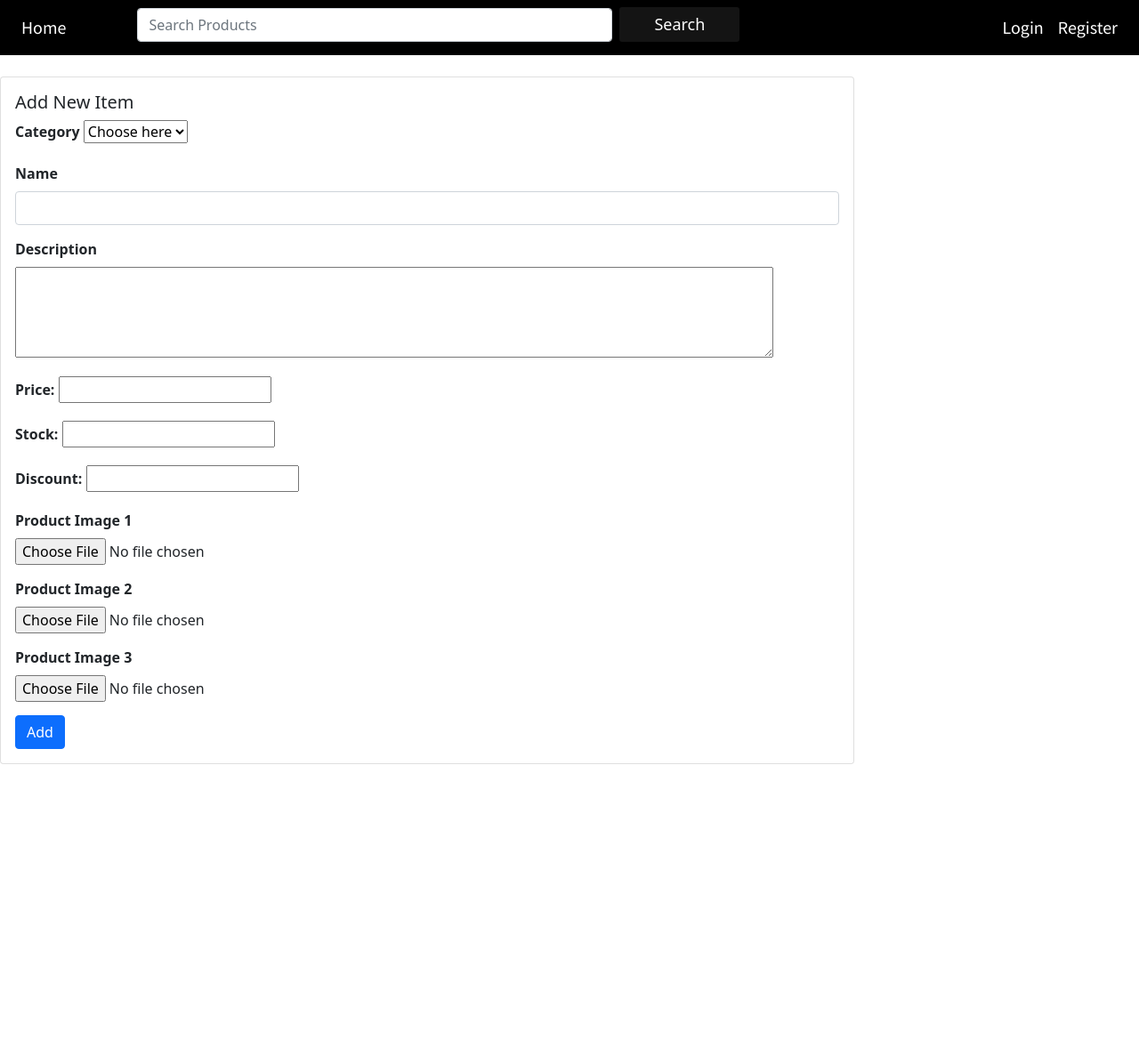
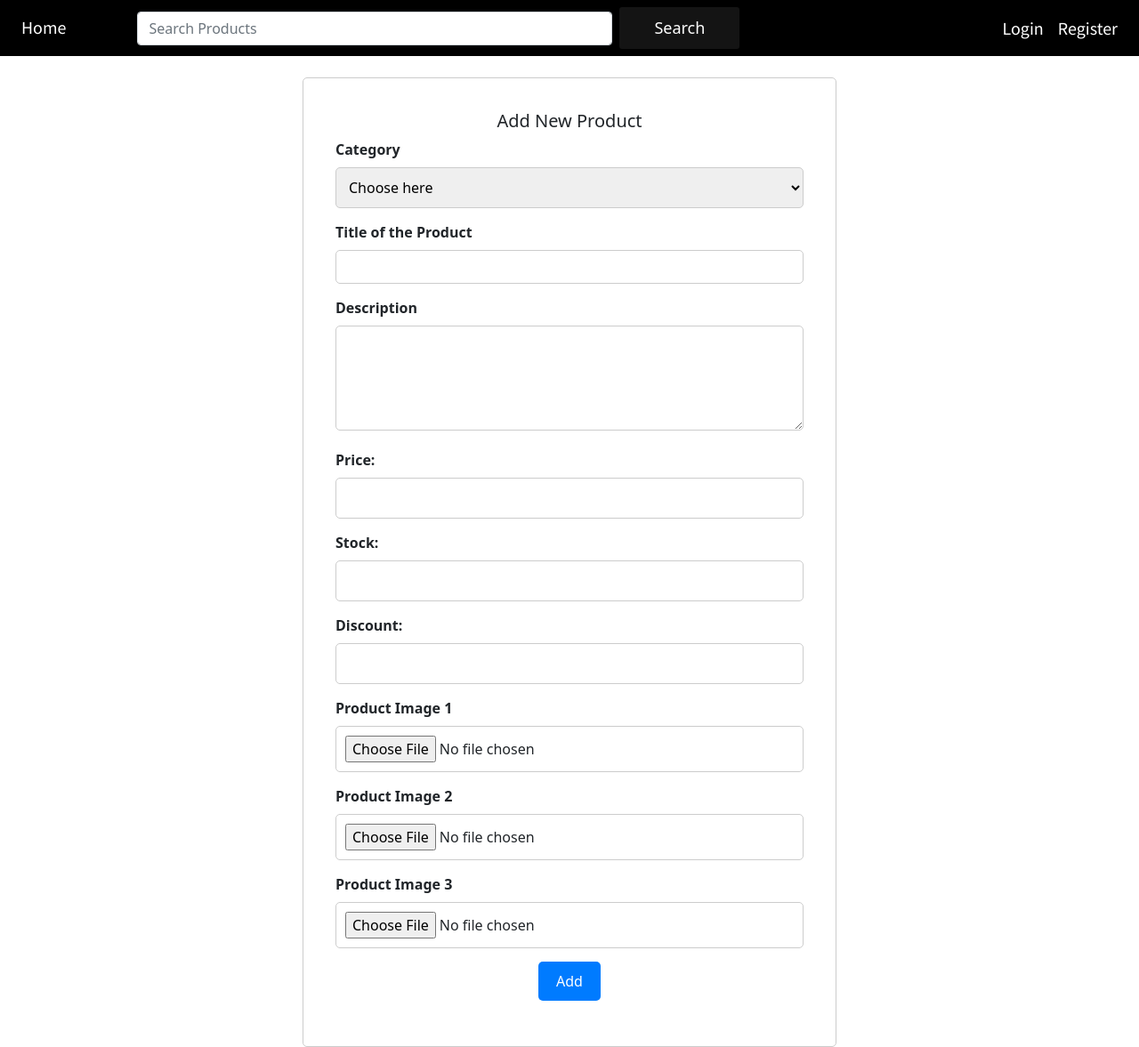
Before and after one commit to jeffyelson/e-commerce-pydevs, a Flask app: page /addProduct in a window 1280 px wide. Shown: the whole page at 89% size. Before the commit the page ends 859 px from the top, so only its background shows below. Run offline with Flask 3, Linux system fonts and the light colour scheme; some libraries are stand-ins or nearby versions.

Commit message:
added some styles for add product

```diff
--- a/website/templates/addProduct.html
+++ b/website/templates/addProduct.html
@@ -1,30 +1,91 @@
-{% extends "base.html" %} {% block title %}HomePage{% endblock %} {% block
-content %}
+{% extends "base.html" %}
+{% block title %}HomePage{% endblock %}
+{% block topnav %}{% endblock %}
+{% block content %}
 
-{% block topnav %}{% endblock %}
+<style>
+    .form-border {
+        border: 1px solid #ccc;
+        border-radius: 5px;
+        padding: 20px;
+        width: 80%;
+        max-width: 600px;
+        margin: 0 auto;
+        background-color: rgba(255, 255, 255, 0.8);
+    }
+
+    @media (max-width: 768px) {
+        .form-border {
+            width: 100%;
+        }
+    }
+
+    .form-group {
+        margin-bottom: 15px;
+    }
+
+    label {
+        font-weight: bold;
+    }
+
+
+    select {
+        width: 100%;
+        padding: 10px;
+        border: 1px solid #ccc;
+        border-radius: 5px;
+    }
+
+
+    textarea {
+        width: 100%;
+        padding: 10px;
+        border: 1px solid #ccc;
+        border-radius: 5px;
+    }
+
+
+    input[type="text"],
+    input[type="number"],
+    input[type="file"] {
+        width: 100%;
+        padding: 10px;
+        border: 1px solid #ccc;
+        border-radius: 5px;
+    }
+
+
+    .btn {
+        padding: 10px 20px;
+        background-color: #007bff;
+        color: #fff;
+        border: none;
+        border-radius: 5px;
+        cursor: pointer;
+    }
+</style>
+
 <br>
-<div class="card w-75 ">
+<div class="card w-75 form-border">
     <form class="card-body" action="{{ url_for('views.addProduct') }}" method="POST" enctype="multipart/form-data">
-        <h5 class="card-title">Add New Item</h5>
+        <h5 class="card-title centered-text">Add New Product</h5>
         <div class="form-group">
             <label>Category</label>
             <select name="category" id="category">
                 <option value="" selected disabled hidden>Choose here</option>
-                <option id="electronics" value="electronics">Electronics</option>
-                <option id="food" value="food">Food</option>
-                <option id="clothing" value="clothing">Clothing</option>
-                <option id="shoes" value="shoes">Shoes</option>
+                <option id="dogs" value="dogs">Dogs</option>
+                <option id="cats" value="cats">Cats</option>
+                <option id="birds" value="birds">Birds</option>
+                <option id="smallAnimals" value="smallAnimals">Small Animals</option>
             </select>
         </div>
         <div class="form-group">
-            <label>Name</label>
+            <label>Title of the Product</label>
             <input type="text" class="form-control" id="name" name="name" required>
         </div>
         <div class="form-group">
             <label>Description</label>
-            <br>
-            <textarea id="description" name="description" rows="4" cols="90">
-                </textarea>
+            <textarea id="description" name="description" rows="4" cols="90"></textarea>
         </div>
         <div class="form-group">
             <label>Price: </label>
@@ -42,16 +103,17 @@ content %}
             <label>Product Image 1</label>
             <input type="file" class="form-control-file" id="image1" name="image1" accept="image/">
         </div>
-         <div class="form-group">
+        <div class="form-group">
             <label>Product Image 2</label>
             <input type="file" class="form-control-file" id="image2" name="image2" accept="image/">
         </div>
-         <div class="form-group">
+        <div class="form-group">
             <label>Product Image 3</label>
             <input type="file" class="form-control-file" id="image3" name="image3" accept="image/">
         </div>
-
+<div class="form-group text-center">
         <button type="submit" class="btn btn-primary">Add</button>
+</div>
     </form>
 </div>
 
```
